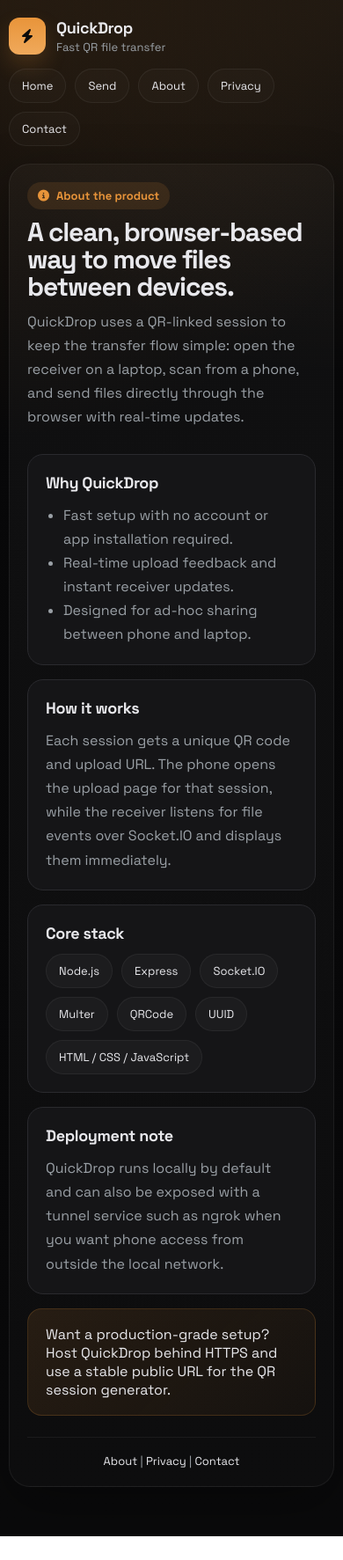
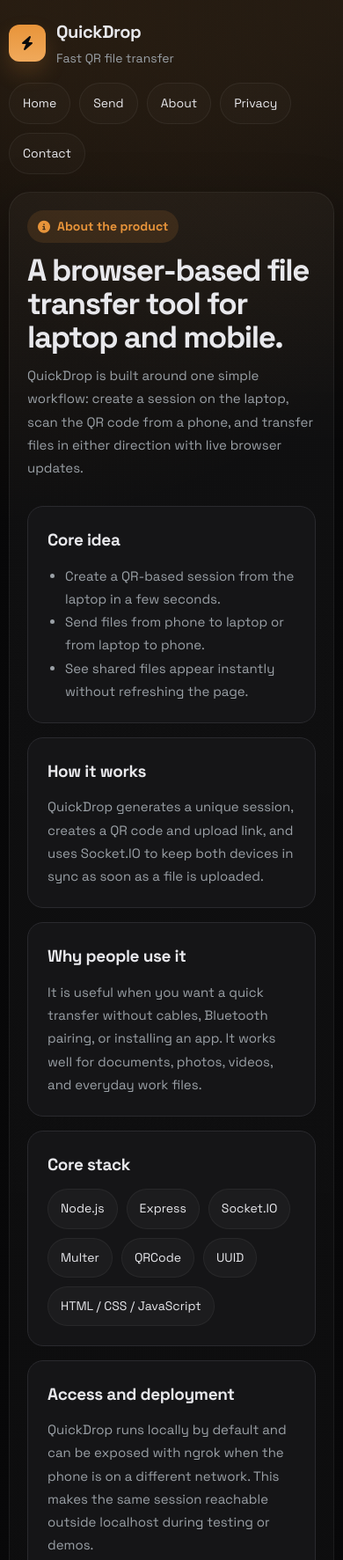
Before and after one commit to RVL15/QuickDrop, a website: page public/about.html in a window 390 px wide. Shown: the top 1773 px of the page at 88% size. Before the commit the page ends 1746 px from the top, so only its background shows below. Drawn offline with Linux system fonts and the light colour scheme.

Commit message:
Update website pages

```diff
--- a/public/about.html
+++ b/public/about.html
@@ -33,23 +33,28 @@
       <div class="page-card-inner">
         <div class="page-hero">
           <span class="page-kicker"><i class="fa-solid fa-circle-info"></i> About the product</span>
-          <h1 class="page-title">A clean, browser-based way to move files between devices.</h1>
-          <p class="page-subtitle">QuickDrop uses a QR-linked session to keep the transfer flow simple: open the receiver on a laptop, scan from a phone, and send files directly through the browser with real-time updates.</p>
+          <h1 class="page-title">A browser-based file transfer tool for laptop and mobile.</h1>
+          <p class="page-subtitle">QuickDrop is built around one simple workflow: create a session on the laptop, scan the QR code from a phone, and transfer files in either direction with live browser updates.</p>
         </div>
 
-        <div class="content-grid two-col">
+        <div class="content-grid">
           <div class="section-card">
-            <h2>Why QuickDrop</h2>
+            <h2>Core idea</h2>
             <ul>
-              <li>Fast setup with no account or app installation required.</li>
-              <li>Real-time upload feedback and instant receiver updates.</li>
-              <li>Designed for ad-hoc sharing between phone and laptop.</li>
+              <li>Create a QR-based session from the laptop in a few seconds.</li>
+              <li>Send files from phone to laptop or from laptop to phone.</li>
+              <li>See shared files appear instantly without refreshing the page.</li>
             </ul>
           </div>
 
           <div class="section-card">
             <h2>How it works</h2>
-            <p>Each session gets a unique QR code and upload URL. The phone opens the upload page for that session, while the receiver listens for file events over Socket.IO and displays them immediately.</p>
+            <p>QuickDrop generates a unique session, creates a QR code and upload link, and uses Socket.IO to keep both devices in sync as soon as a file is uploaded.</p>
+          </div>
+
+          <div class="section-card">
+            <h2>Why people use it</h2>
+            <p>It is useful when you want a quick transfer without cables, Bluetooth pairing, or installing an app. It works well for documents, photos, videos, and everyday work files.</p>
           </div>
 
           <div class="section-card">
@@ -66,13 +71,13 @@
           </div>
 
           <div class="section-card">
-            <h2>Deployment note</h2>
-            <p>QuickDrop runs locally by default and can also be exposed with a tunnel service such as ngrok when you want phone access from outside the local network.</p>
+            <h2>Access and deployment</h2>
+            <p>QuickDrop runs locally by default and can be exposed with ngrok when the phone is on a different network. This makes the same session reachable outside localhost during testing or demos.</p>
           </div>
         </div>
 
         <div class="callout" style="margin-top:16px;">
-          Want a production-grade setup? Host QuickDrop behind HTTPS and use a stable public URL for the QR session generator.
+          For a production setup, host QuickDrop behind HTTPS and use a stable public URL for the QR session generator.
         </div>
 
         <footer class="site-footer">
--- a/public/site.css
+++ b/public/site.css
@@ -24,6 +24,9 @@ html {
 
 body {
   margin: 0;
+  font-family: 'Space Grotesk', sans-serif;
+  font-size: 16px;
+  line-height: 1.65;
   color: var(--fg);
   background:
     radial-gradient(circle at top left, rgba(232, 148, 58, 0.12), transparent 28%),
@@ -85,12 +88,12 @@ a:hover {
 }
 
 .site-brand-title strong {
-  font-size: 18px;
+  font-size: 20px;
   letter-spacing: -0.02em;
 }
 
 .site-brand-title span {
-  font-size: 13px;
+  font-size: 14px;
   color: var(--muted);
 }
 
@@ -101,12 +104,12 @@ a:hover {
 }
 
 .site-nav a {
-  padding: 10px 14px;
+  padding: 11px 15px;
   border: 1px solid rgba(255, 255, 255, 0.06);
   border-radius: 999px;
   background: rgba(255, 255, 255, 0.02);
   color: var(--fg);
-  font-size: 13px;
+  font-size: 14px;
 }
 
 .site-nav a:hover {
@@ -123,13 +126,13 @@ a:hover {
 }
 
 .page-card-inner {
-  padding: 28px;
+  padding: 30px;
 }
 
 .page-hero {
   display: grid;
-  gap: 10px;
-  margin-bottom: 28px;
+  gap: 12px;
+  margin-bottom: 30px;
 }
 
 .page-kicker {
@@ -141,21 +144,21 @@ a:hover {
   border-radius: 999px;
   background: var(--accent-dim);
   color: var(--accent);
-  font-size: 13px;
+  font-size: 14px;
   font-weight: 700;
 }
 
 .page-title {
   margin: 0;
-  font-size: clamp(30px, 3vw, 46px);
-  line-height: 1.04;
+  font-size: clamp(32px, 3vw, 50px);
+  line-height: 1.08;
   letter-spacing: -0.04em;
 }
 
 .page-subtitle {
   margin: 0;
-  font-size: 16px;
-  line-height: 1.7;
+  font-size: 17px;
+  line-height: 1.75;
   color: var(--muted);
   max-width: 760px;
 }
@@ -173,12 +176,12 @@ a:hover {
   background: var(--card);
   border: 1px solid var(--border);
   border-radius: 18px;
-  padding: 20px;
+  padding: 22px;
 }
 
 .section-card h2 {
   margin: 0 0 12px;
-  font-size: 18px;
+  font-size: 19px;
   letter-spacing: -0.02em;
 }
 
@@ -186,7 +189,8 @@ a:hover {
 .section-card li {
   margin: 0;
   color: var(--muted);
-  line-height: 1.7;
+  line-height: 1.75;
+  font-size: 16px;
 }
 
 .section-card ul {
@@ -209,7 +213,7 @@ a:hover {
   background: rgba(255, 255, 255, 0.03);
   border: 1px solid rgba(255, 255, 255, 0.05);
   color: var(--fg);
-  font-size: 13px;
+  font-size: 14px;
 }
 
 .callout {
@@ -231,7 +235,7 @@ a:hover {
 }
 
 .field label {
-  font-size: 13px;
+  font-size: 14px;
   color: var(--muted);
 }
 
@@ -266,7 +270,7 @@ a:hover {
   justify-content: center;
   gap: 8px;
   border-radius: 12px;
-  padding: 12px 16px;
+  padding: 12px 18px;
   font-weight: 700;
   border: 1px solid transparent;
   cursor: pointer;
@@ -295,7 +299,7 @@ a:hover {
   border-top: 1px solid rgba(255, 255, 255, 0.06);
   text-align: center;
   color: var(--muted);
-  font-size: 13px;
+  font-size: 14px;
 }
 
 .site-footer a {
@@ -326,6 +330,16 @@ a:hover {
     padding: 20px;
   }
 
+  .page-title {
+    font-size: clamp(30px, 9vw, 42px);
+  }
+
+  .page-subtitle,
+  .section-card p,
+  .section-card li {
+    font-size: 15px;
+  }
+
   .content-grid.two-col {
     grid-template-columns: 1fr;
   }
```
Also changed, not shown: public/index.html (+36 -26 lines), public/upload.html (+41 -34 lines).
